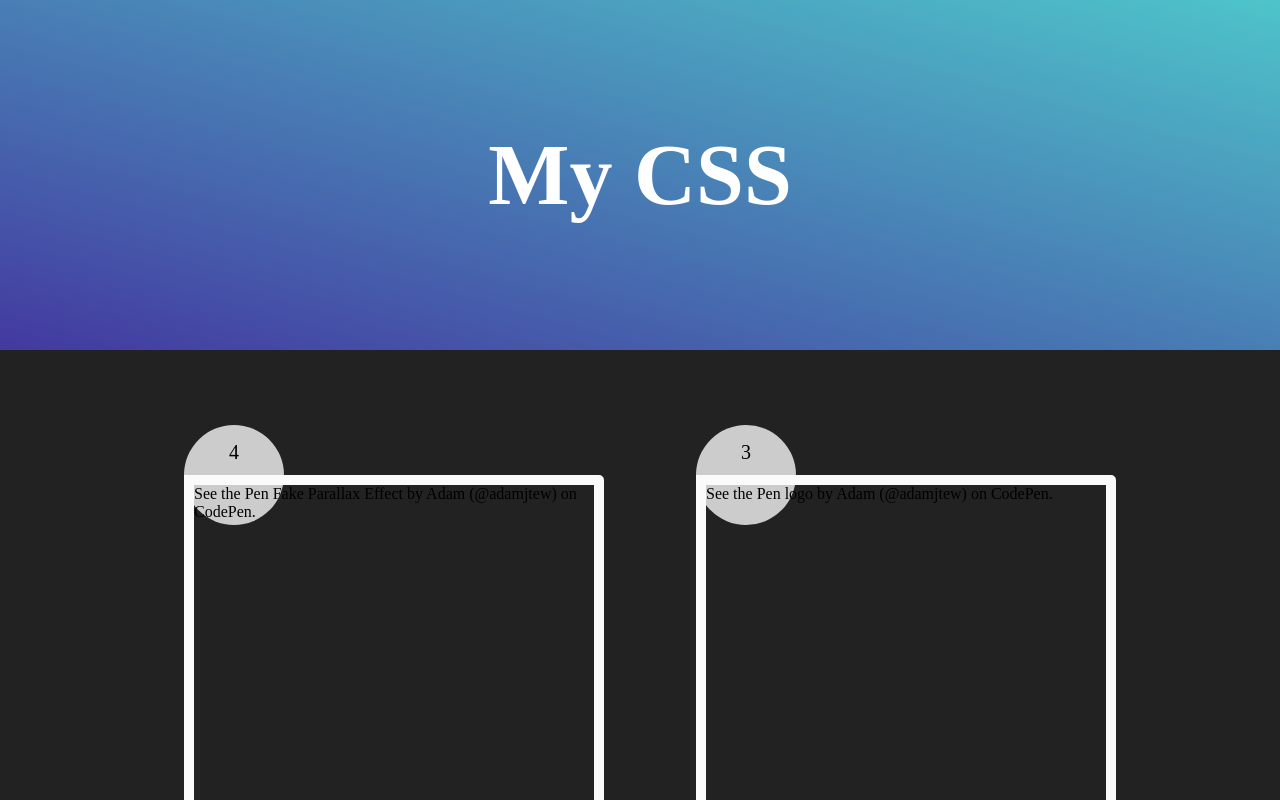
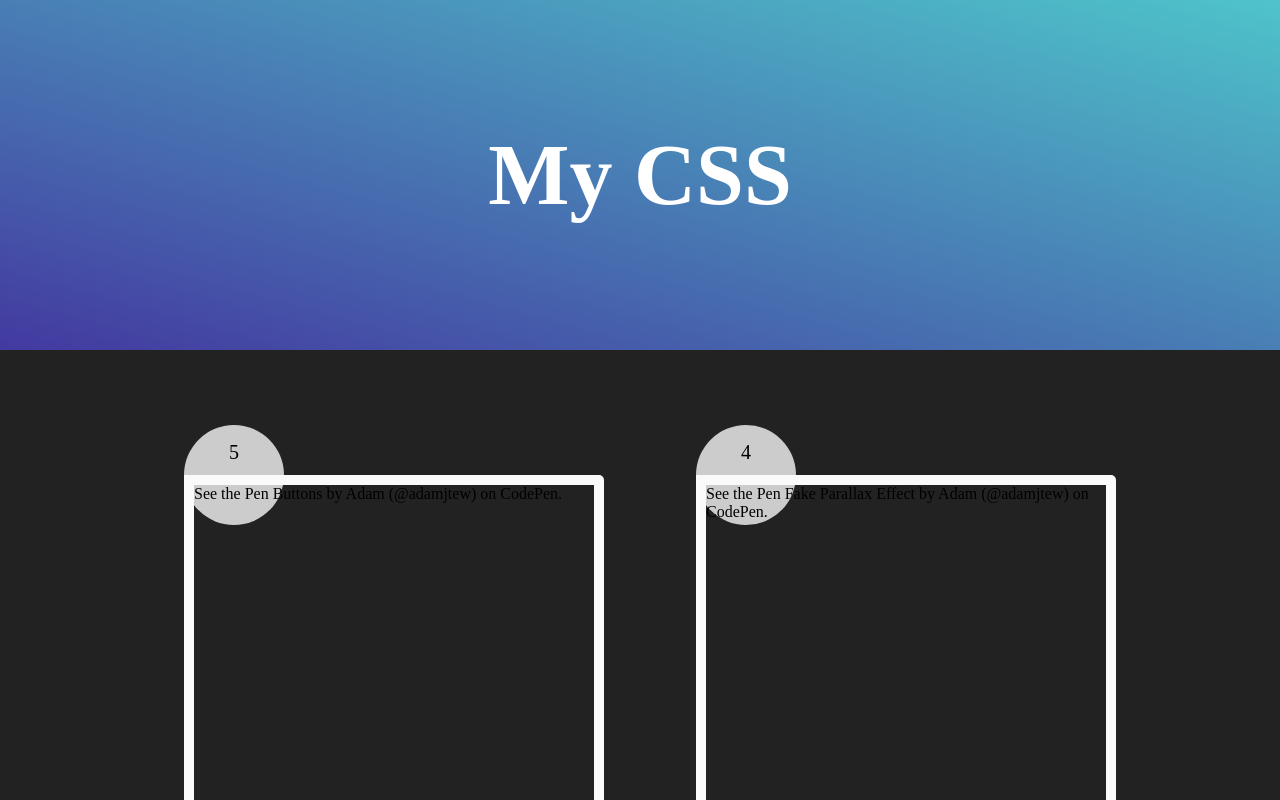
Before and after one commit to adamtew/css, a website: page index.html in a window 1280 px wide. Shown: the top 800 px of the page. Drawn offline with Linux system fonts and the light colour scheme; a script that the page names is missing.

Commit message:
added buttons pen

```diff
--- a/index.html
+++ b/index.html
@@ -11,6 +11,15 @@
     <h1>My CSS</h1>
   </div>
   <div class="container">
+
+    <!-- Buttons -->
+    <div class="project-window">
+      <div class="project-window__item">5</div>
+      <div class="project-window__content">
+        <p data-height="268" data-theme-id="0" data-slug-hash="EKWKmN" data-default-tab="result" data-user="adamjtew" class="codepen">See the Pen <a href="http://codepen.io/adamjtew/pen/EKWKmN/">Buttons</a> by Adam (<a href="http://codepen.io/adamjtew">@adamjtew</a>) on <a href="http://codepen.io">CodePen</a>.</p>
+      </div>
+    </div>
+
     <!-- PXP Code Challenge -->
     <div class="project-window">
       <div class="project-window__item">4</div>
```
